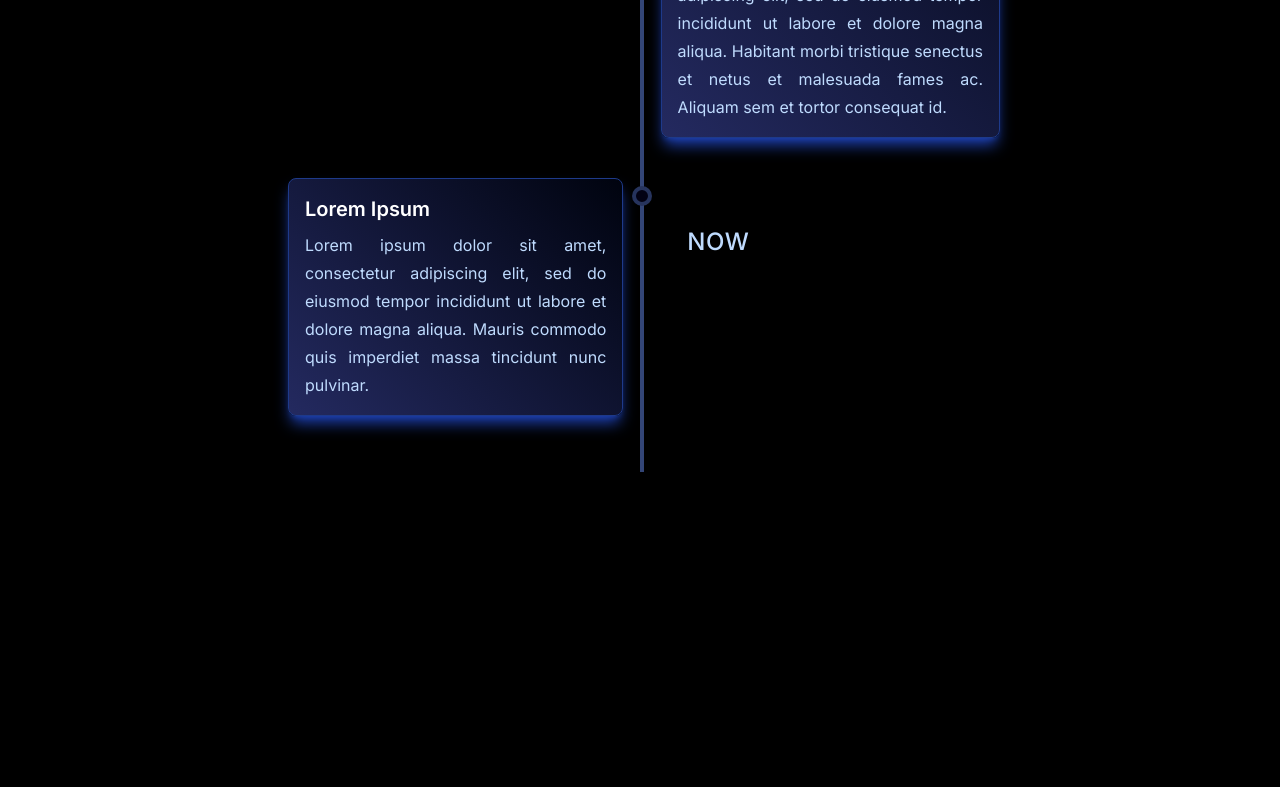
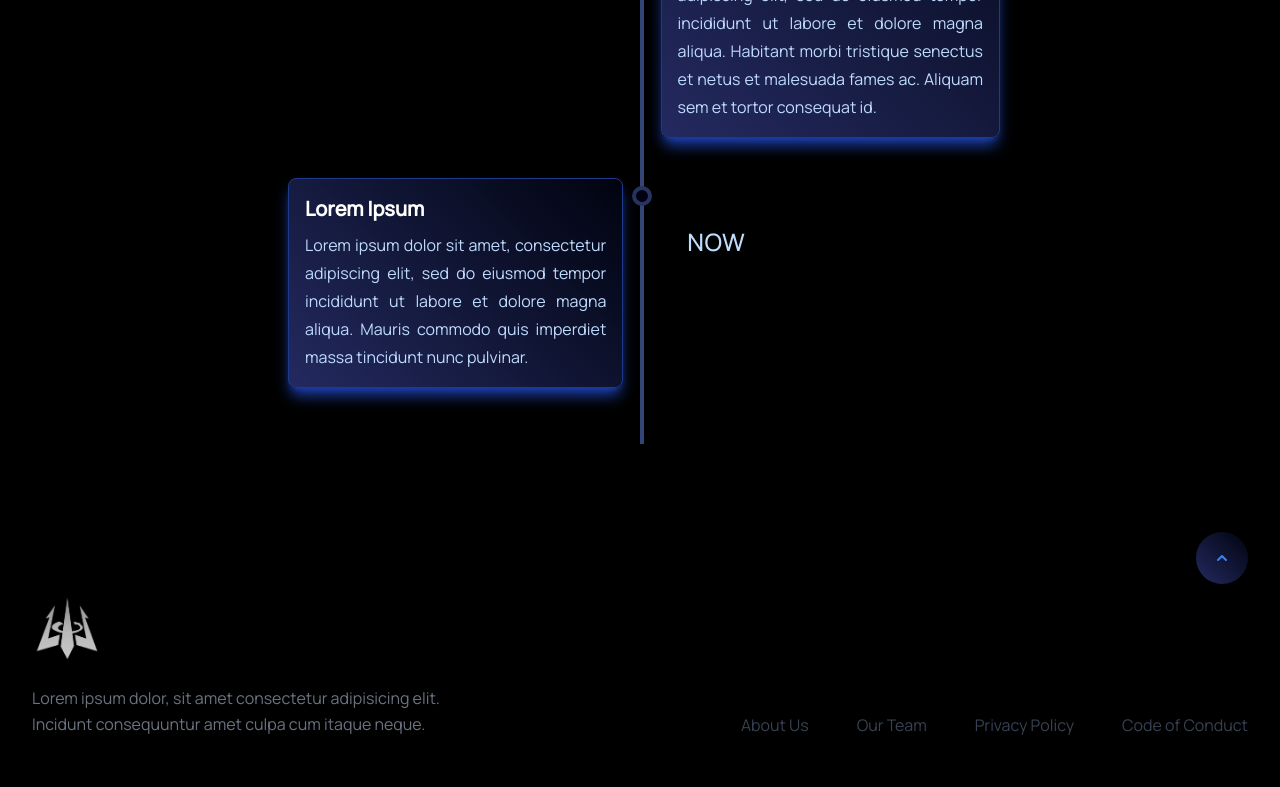
Before and after one commit to IEEE-SRM-Student-Branch/Main-Website, a Next.js app: page / in a window 1280 px wide. Shown: the part 2000-2787 px from the top of the page. Before the commit the page ends 2528 px from the top, so only its background shows below. Built offline with nearby package versions, Linux system fonts and the light colour scheme.

Commit message:
fix: logo responsive issue

```diff
--- a/app/components/events/Events.tsx
+++ b/app/components/events/Events.tsx
@@ -60,7 +60,7 @@ export default function Events() {
             >
               <div className="absolute top-0 left-0 w-5 h-5 bg-[#030214] border-4 border-[#334576bf] rounded-full lg:left-1/2 lg:-translate-x-2"></div>
               <p
-                className={`text-lg lg:text-2xl font-medium tracking-wide text-blue-200 uppercase lg:w-1/2 lg:pr-12 lg:mt-10 mb-4 ${
+                className={`text-lg lg:text-2xl font-manrope font-medium tracking-wide text-blue-200 uppercase lg:w-1/2 lg:pr-12 lg:mt-10 mb-4 ${
                   index % 2 === 0 ? "lg:text-right" : "lg:text-left"
                 }`}
               >
@@ -84,11 +84,11 @@ export default function Events() {
                       layout="responsive"
                     />
                   </div>
-                  <h4 className="mt-6 pt-2 text-xl font-semibold text-white lg:mt-0 hover:underline ">
+                  <h4 className="mt-6 pt-2 text-xl font-semibold text-white lg:mt-0 hover:underline font-manrope ">
                     {item.title}
                   </h4>
                   {item.description && (
-                    <p className="mt-2 leading-7 text-blue-200 text-justify">
+                    <p className="mt-2 leading-7 text-blue-200 text-justify font-manrope">
                       {item.description}
                     </p>
                   )}
@@ -102,11 +102,11 @@ export default function Events() {
                       : "lg:text-left lg:pr-4 lg:mr-16 lg:pl-4"
                   }`}
                 >
-                  <h4 className="mt-2 text-xl font-semibold text-white lg:mt-0">
+                  <h4 className="mt-2 text-xl font-semibold text-white lg:mt-0 font-manrope">
                     {item.title}
                   </h4>
                   {item.description && (
-                    <p className="mt-2 leading-7 text-blue-200 text-justify">
+                    <p className="mt-2 leading-7 text-blue-200 text-justify font-manrope">
                       {item.description}
                     </p>
                   )}
--- a/app/globals.css
+++ b/app/globals.css
@@ -1,3 +1,4 @@
+@import url("https://fonts.googleapis.com/css2?family=Manrope:wght@400;500&display=swap");
 @tailwind base;
 @tailwind components;
 @tailwind utilities;
--- a/app/layout.tsx
+++ b/app/layout.tsx
@@ -1,21 +1,25 @@
-import './globals.css'
-import { Inter } from 'next/font/google'
+import "./globals.css";
+import { Inter } from "next/font/google";
+import Footer from "./layouts/Footer";
 
-const inter = Inter({ subsets: ['latin'] })
+const inter = Inter({ subsets: ["latin"] });
 
 export const metadata = {
-  title: 'Create Next App',
-  description: 'Generated by create next app',
-}
+  title: "Create Next App",
+  description: "Generated by create next app",
+};
 
 export default function RootLayout({
   children,
 }: {
-  children: React.ReactNode
+  children: React.ReactNode;
 }) {
   return (
     <html lang="en">
-      <body className={inter.className}>{children}</body>
+      <body className={inter.className}>
+        {children}
+        <Footer />
+      </body>
     </html>
-  )
+  );
 }
--- a/app/layouts/Footer.tsx
+++ b/app/layouts/Footer.tsx
@@ -0,0 +1,86 @@
+import Image from "next/image";
+import IeeeLogo from "../../public/images/ieee.png";
+export default function Footer() {
+  return (
+    <footer className="bg-black">
+      <div className="relative mx-auto max-w-screen-xl px-4 py-16 sm:px-6 lg:px-8 lg:pt-24">
+        <div className="absolute end-4 top-4 sm:end-6 sm:top-6 lg:end-8 lg:top-8">
+          <a
+            className="inline-block rounded-full bg-gradient-events bg-opacity-11 to-blue-900 bg-opacity-40  p-2 text-blue-500 shadow transition hover:bg-blue-500 hover:text-white  sm:p-3 lg:p-4"
+            href="#Home"
+          >
+            <span className="sr-only">Back to top</span>
+
+            <svg
+              xmlns="http://www.w3.org/2000/svg"
+              className="h-5 w-5"
+              viewBox="0 0 20 20"
+              fill="currentColor"
+            >
+              <path
+                fillRule="evenodd"
+                d="M14.707 12.707a1 1 0 01-1.414 0L10 9.414l-3.293 3.293a1 1 0 01-1.414-1.414l4-4a1 1 0 011.414 0l4 4a1 1 0 010 1.414z"
+                clipRule="evenodd"
+              />
+            </svg>
+          </a>
+        </div>
+
+        <div className="lg:flex lg:items-end lg:justify-between">
+          <div>
+            <div className="flex justify-center text-teal-600 dark:text-teal-300 lg:justify-start">
+              <Image src={IeeeLogo} height={70} width={70} alt="Ieee Logo " />
+            </div>
+
+            <p className="mx-auto mt-6 max-w-md text-center leading-relaxed text-gray-500 dark:text-gray-400 lg:text-left font-manrope ">
+              Lorem ipsum dolor, sit amet consectetur adipisicing elit. Incidunt
+              consequuntur amet culpa cum itaque neque.
+            </p>
+          </div>
+
+          <ul className="mt-12 flex flex-wrap justify-center gap-6 md:gap-8 lg:mt-0 lg:justify-end lg:gap-12 font-manrope">
+            <li>
+              <a
+                className="text-gray-700 transition hover:text-gray-700/75 dark:text-white dark:hover:text-white/75 font-manrope"
+                href="/about"
+              >
+                About Us
+              </a>
+            </li>
+
+            <li>
+              <a
+                className="text-gray-700 transition hover:text-gray-700/75 dark:text-white dark:hover:text-white/75 font-manrope"
+                href="/domains"
+              >
+                Our Team
+              </a>
+            </li>
+
+            <li>
+              <a
+                className="text-gray-700 transition hover:text-gray-700/75 dark:text-white dark:hover:text-white/75 font-manrope"
+                href="/"
+              >
+                Privacy Policy
+              </a>
+            </li>
+
+            <li>
+              <a
+                className="text-gray-700 transition hover:text-gray-700/75 dark:text-white dark:hover:text-white/75 font-manrope"
+                href="/"
+              >
+                Code of Conduct
+              </a>
+            </li>
+          </ul>
+        </div>
+
+        <p className="mt-12 text-center text-sm text-gray-500 dark:text-gray-400 lg:text-right font-manrope">
+          Copyright &copy; 2022. All rights reserved.
+        </p>
+      </div>
+    </footer>
+  );
+}
--- a/tailwind.config.js
+++ b/tailwind.config.js
@@ -7,6 +7,9 @@ module.exports = {
   ],
   theme: {
     extend: {
+      fontFamily: {
+        manrope: ["Manrope", "sans-serif"],
+      },
       backgroundImage: {
         "gradient-radial": "radial-gradient(var(--tw-gradient-stops))",
         "gradient-conic":
```
Also changed, not shown: Footer/Footer.tsx (deleted, +0 -96 lines), public/images/ieee.png (renamed from public/ieee.png).
